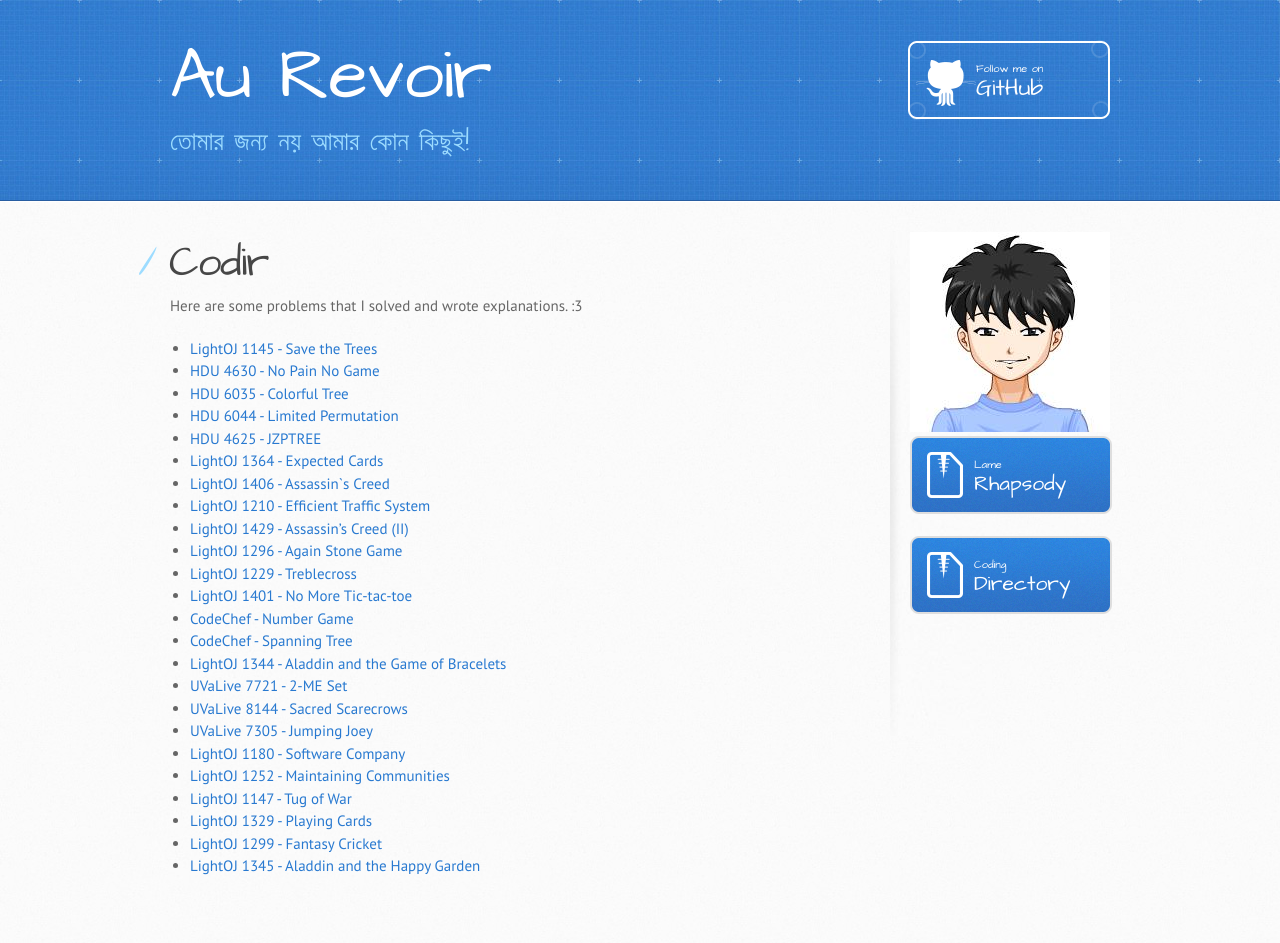
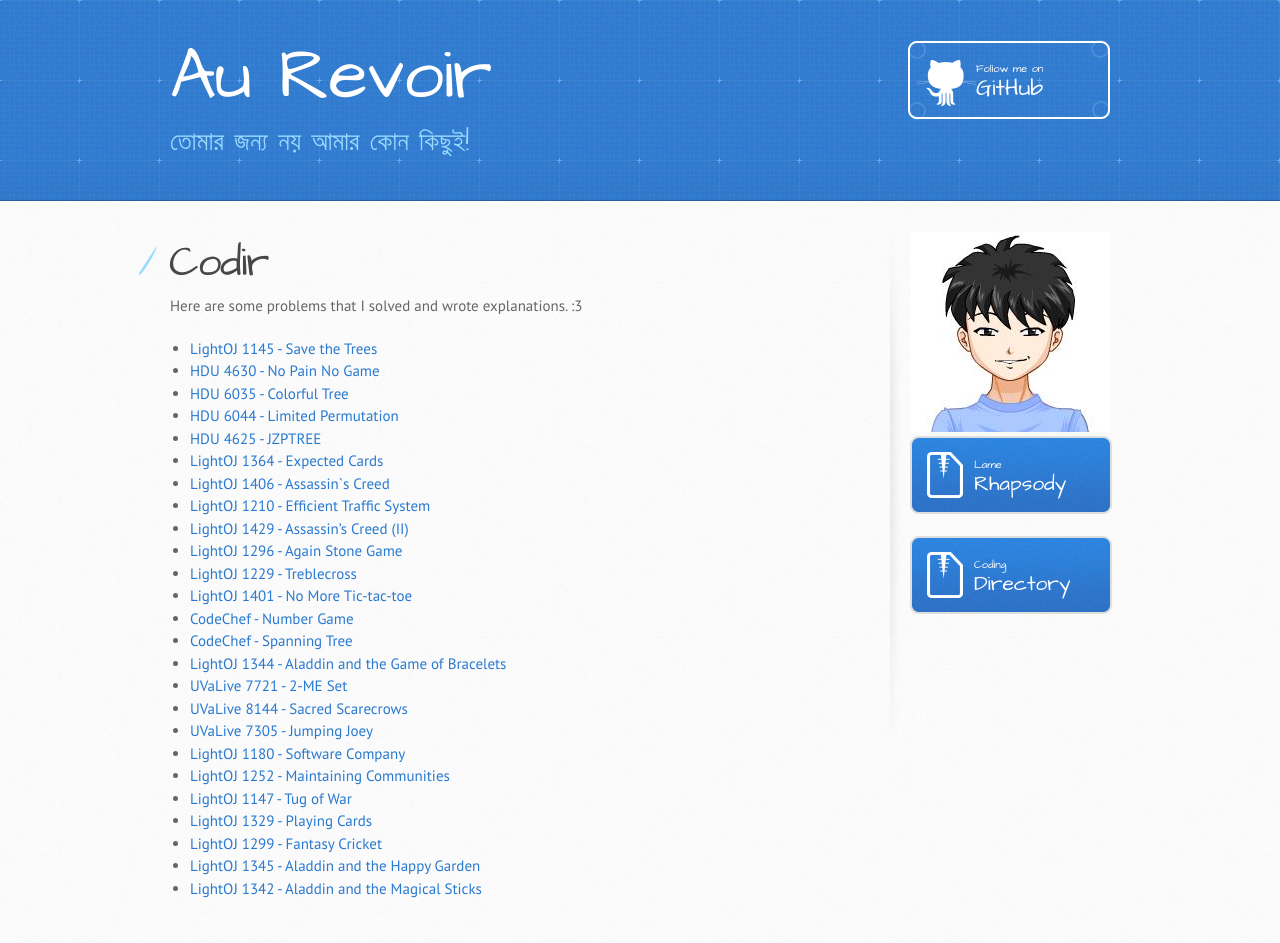
Before and after one commit to rebornplusplus/rebornplusplus.github.io, a Jekyll site: the page built from codir/index.md, in a window 1280 px wide. Built offline with Jekyll 4.4.1, drawn with Linux system fonts in a browser that asks for light colours; some web fonts are replaced; our own code applies the rules of GitHub Pages for plain Markdown files; before the commit the page ends 920 px from its top, so only the background shows below that.

Commit message:
Update index.md

```diff
--- a/codir/index.md
+++ b/codir/index.md
@@ -29,3 +29,4 @@ Here are some problems that I solved and wrote explanations. :3
 * [LightOJ 1329 - Playing Cards](./lo-1329-playing-cards)
 * [LightOJ 1299 - Fantasy Cricket](./lo-1299-fantasy-cricket)
 * [LightOJ 1345 - Aladdin and the Happy Garden](./lo-1345-aladdin-and-the-happy-garden)
+* [LightOJ 1342 - Aladdin and the Magical Sticks](./lo-1342-aladdin-and-the-magical-sticks)
```
